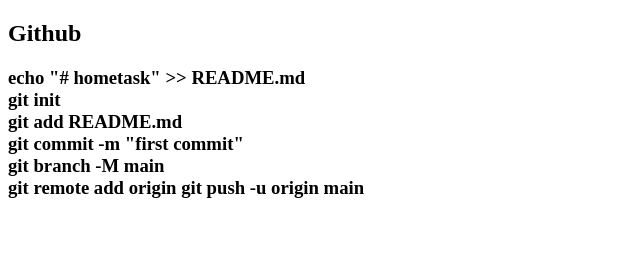
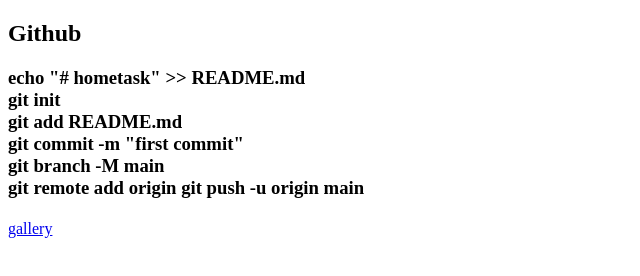
Before and after one commit to asyaruda/hometask, a plain HTML site: page index.html in a window 1280 px wide. Shown: the full height of the page, 0-640 px from the left. Drawn offline with Linux system fonts and the light colour scheme.

Commit message:
update index.html

```diff
--- a/index.html
+++ b/index.html
@@ -15,5 +15,6 @@
         git branch -M main<br>
         git remote add origin
         git push -u origin main</h3>
+        <h1></h1><a href="gallery.html" target="_blank">gallery</a></h1>
 </body>
 </html>
```
